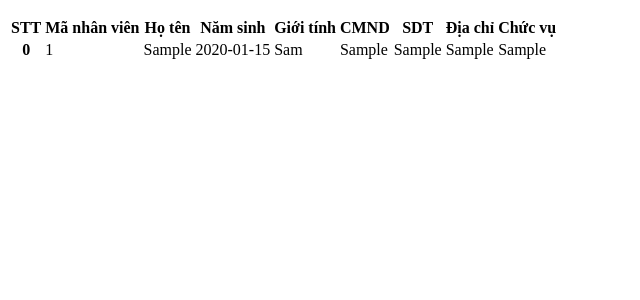
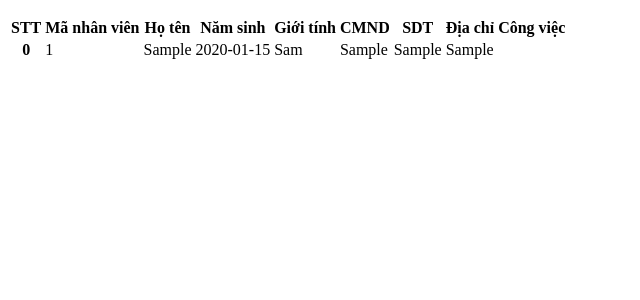
Before and after one commit to truongtrang9198/Homestay, a PHP site: page /Admin_xuly/DS_nv.php in a window 1280 px wide. Shown: the part 87-387 px from the top of the page, without its empty margins (0-640 px from the left). Run offline with PHP 8.4, Linux system fonts and the light colour scheme; tables that the repository leaves empty hold one stand-in row (values such as "Sample post"); data that the repository does not hold is empty.

Commit message:
Update DS_nv.php

```diff
--- a/Admin_xuly/DS_nv.php
+++ b/Admin_xuly/DS_nv.php
@@ -37,7 +37,7 @@ require("../connect.php");
         <th scope="col">CMND</th>
         <th scope="col">SDT</th>
         <th scope="col">Địa chỉ</th>
-        <th scope="col">Chức vụ</th>
+        <th scope="col">Công việc</th>
         <th scope="col"></th>
         <th scope="col"></th>
       </tr>
@@ -61,7 +61,7 @@ require("../connect.php");
             <td id="cmnd"> <?php echo $row['CMND_NV']; ?> </td>
             <td id="sdt"> <?php echo $row['SDT_NV']; ?></td>
             <td id="diachi"> <?php echo $row['DiaChi_NV']; ?></td>
-            <td id="chucvu "> <?php echo $row['Chucvu']; ?></td>
+            <td id="congviec "> <?php echo $row['Congviec']; ?></td>
             <th scope="row"> <a style="color:black;" href="ThongtinNhanvien.php?id= <?php echo $row['MSNV']; ?>"> <i class="fas fa-edit"></i> </a> </th>
             <th scope="row" id="dete"> <a style="color:black;" href="Xoanv.php?id= <?php echo $row['MSNV']; ?>"> <i class="fas fa-trash-alt"></i> </a> </th>
       </tr>
```
